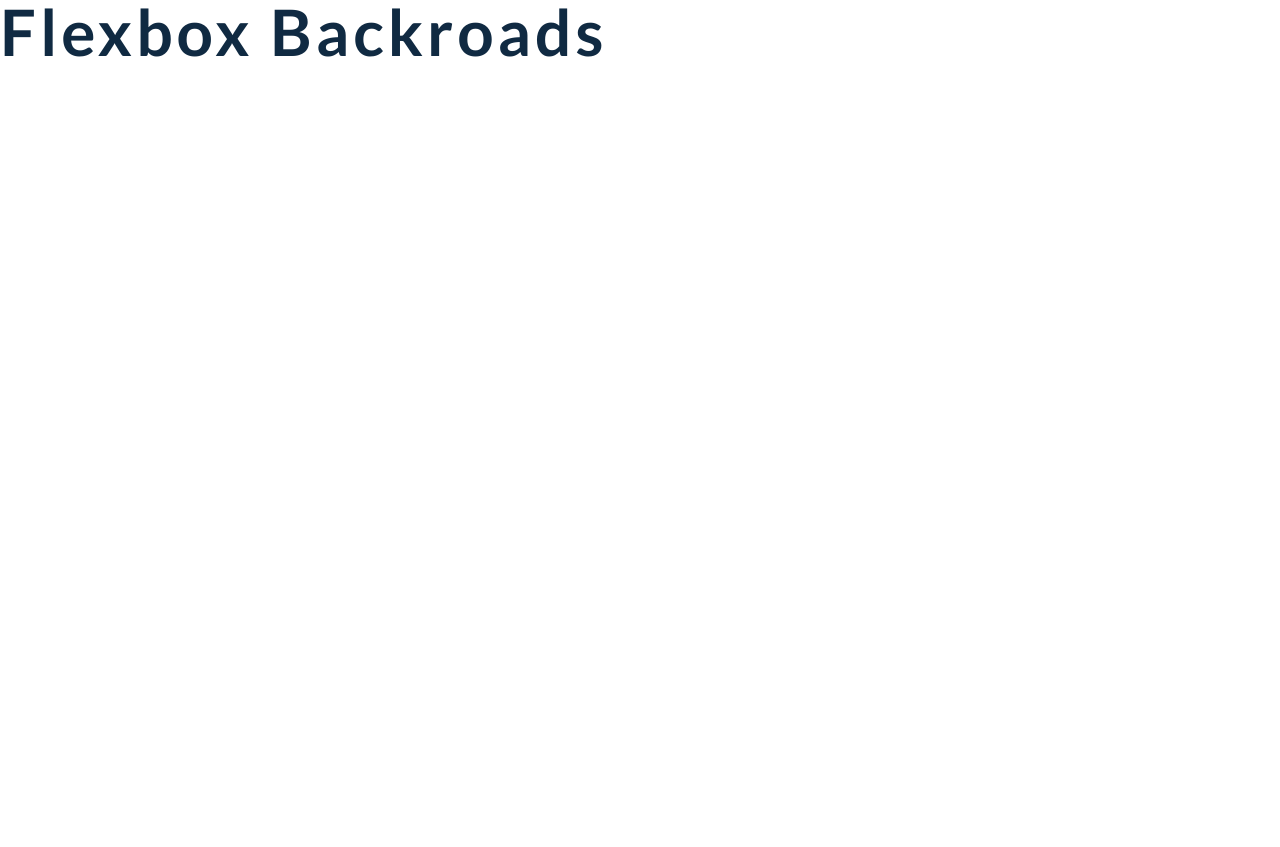
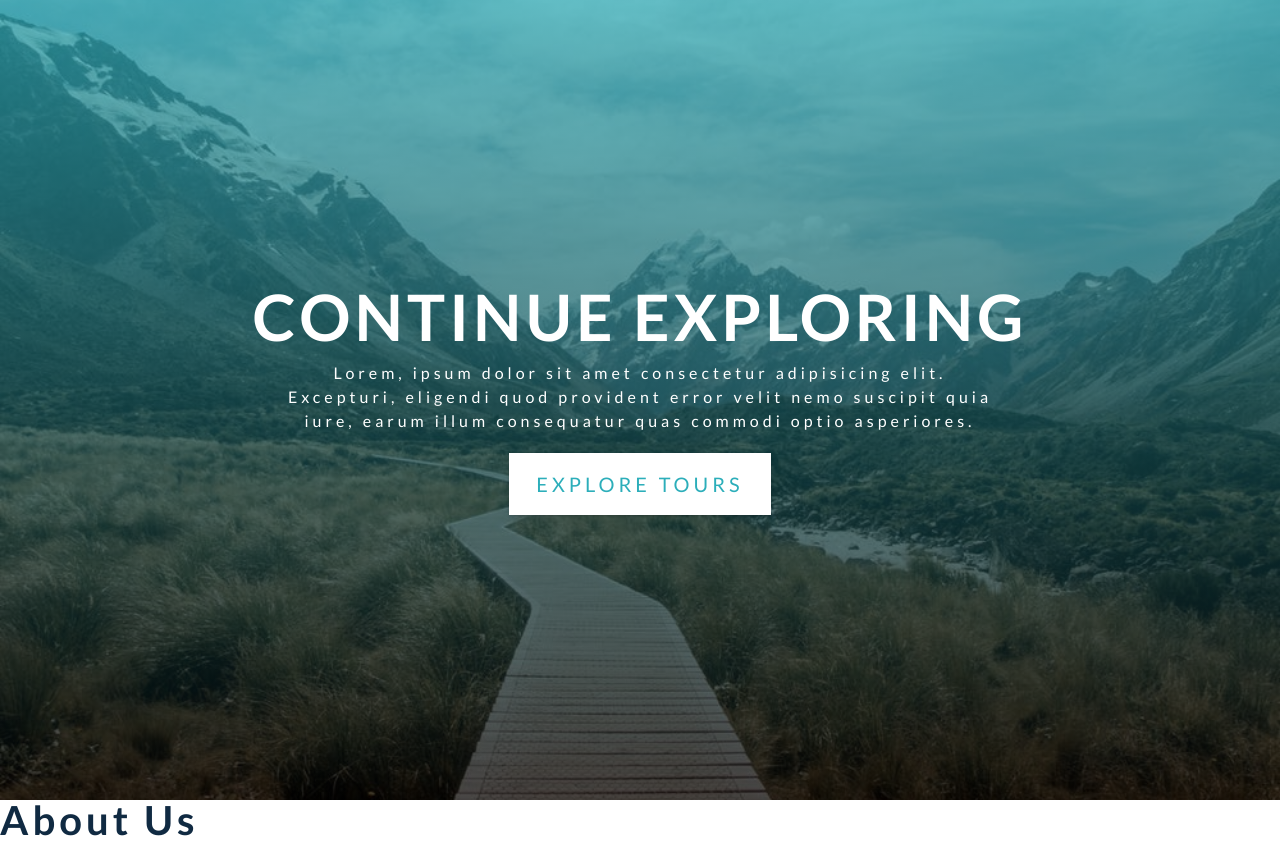
Before and after one commit to ca-ct-us/backroads-project, a plain HTML site: page index.html in a window 1280 px wide. Shown: the top 847 px of the page. Before the commit the page ends 800 px from the top, so only its background shows below. Drawn offline with Linux system fonts and the light colour scheme.

Commit message:
14.07-progress

```diff
--- a/css/styles.css
+++ b/css/styles.css
@@ -157,6 +157,51 @@ Navbar
 Hero
 ===============
 */
+.hero{
+  min-height: 100vh;
+  background: var(--clr-primary-5);
+  display: flex;
+  justify-content: center;
+  align-items: center;
+}
+.hero-banner{
+  text-align: center;
+  color: var(--clr-white);
+  padding: 0 3rem;
+}
+.hero-banner h1{
+  text-transform: uppercase;
+}
+.hero-banner p{
+  max-width: 35rem;
+  margin-left: auto;
+  margin-right: auto;
+  color: var(--clr-white);
+  letter-spacing: var(--spacing);
+}
+.hero-btn{
+  padding: 0.9rem 1.6rem;
+  font-size: 1.25rem;
+  background: var(--clr-white);
+  color: var(--clr-primary-5);
+}
+.hero-btn:hover{
+  background: transparent;
+  color: var(--clr-white);
+  border-color: var(--clr-white);
+}
+@media screen and (min-width: 768px){
+  .hero{
+    background:linear-gradient(rgba(44, 174, 186, 0.7), rgba(0, 0, 0, 0.7)),  url("../images/main.jpeg") center/cover no-repeat;
+  }
+  .hero-banner{
+    padding: 0;
+
+  }
+  .hero-banner p{
+    max-width: 45rem;
+  }
+}
 /*
 ===============
 About
--- a/index.html
+++ b/index.html
@@ -16,11 +16,44 @@
     <link rel="stylesheet" href="./css/styles.css" />
   </head>
   <body>
-    <h1>flexbox backroads</h1>
+    <!-- <h1>flexbox backroads</h1> -->
     <!-- header  -->
+    <header id="home">
+      <!-- navbar -->
+      <!-- hero -->
+      <div class="hero">
+        <div class="hero-banner">
+          <h1>continue exploring</h1>
+          <p>Lorem, ipsum dolor sit amet consectetur adipisicing elit. Excepturi, eligendi quod provident error velit nemo suscipit quia iure, earum illum consequatur quas commodi optio asperiores.</p>
+          <a href="#featured" class="btn hero-btn scroll-link">
+            explore tours
+          </a>
+        </div>
+      </div>
+    </header>
     <!-- end of header  -->
 
     <!-- about section -->
+    <section class="section" id="about">
+      <!-- title -->
+      <div class="section-title">
+        <h2>about <span>us</span></h2>
+      </div>
+      <!-- end od title -->
+      <div class="section-center about-center">
+        <!-- about img wrapper -->
+        <article class="about-img">
+          <img src="./images/about.jpeg" class="about-photo" alt="about us">
+        </article>
+        <!-- about info -->
+        <article class="about-info">
+          <h3>explore the difference</h3>
+          <p>Lorem ipsum dolor sit amet consectetur adipisicing elit. Maxime aliquam ullam quis, dolorum debitis architecto non iusto asperiores saepe aspernatur!</p>
+          <p>Lorem ipsum dolor sit amet consectetur adipisicing elit. Ex odio et sapiente fuga neque vel blanditiis optio sit quam laboriosam?</p>
+          <a href="#" class="btn">read moree</a>
+        </article>
+      </div>
+    </section>
     <!-- end of about section -->
 
     <!-- services -->
```
